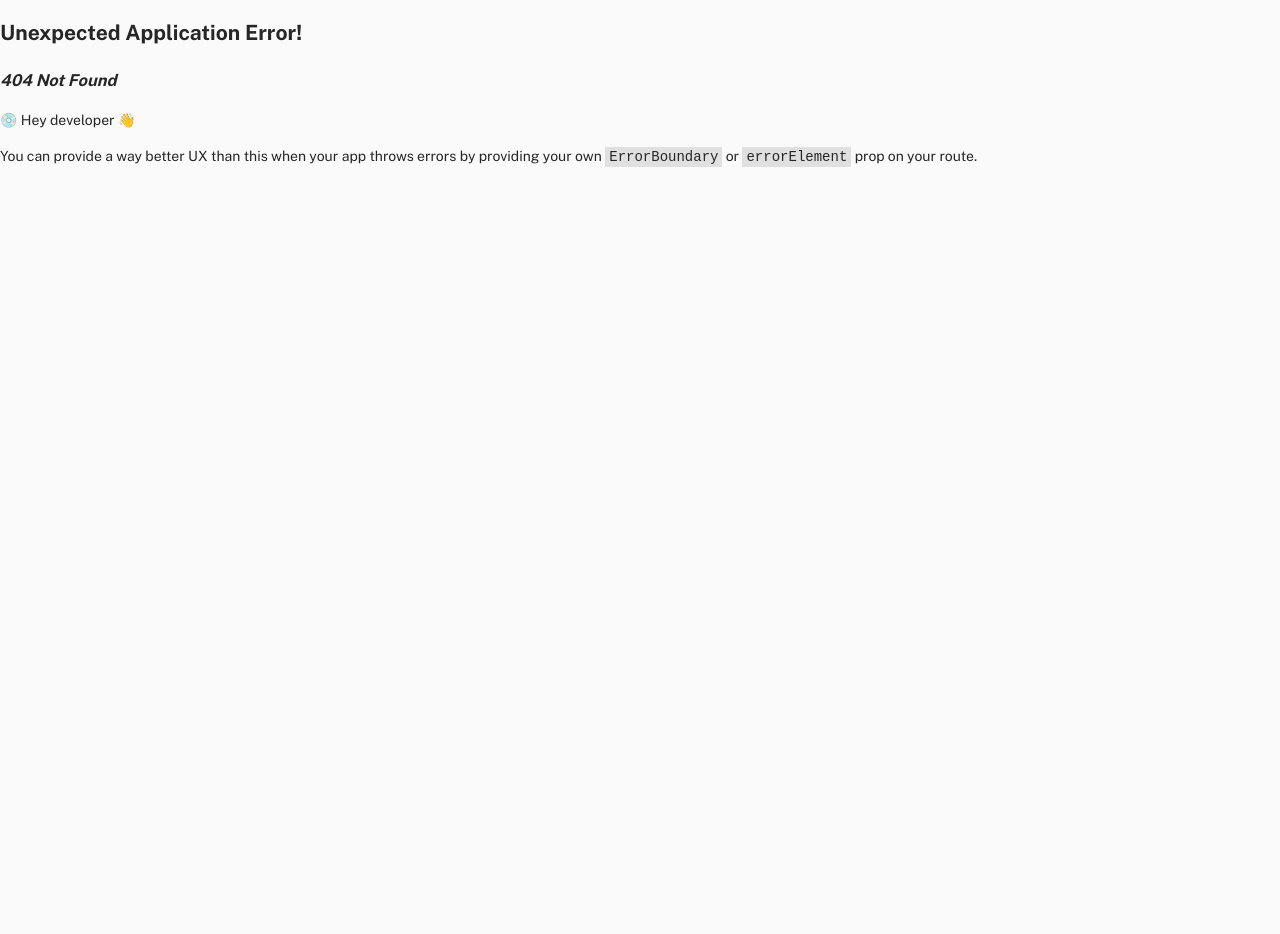
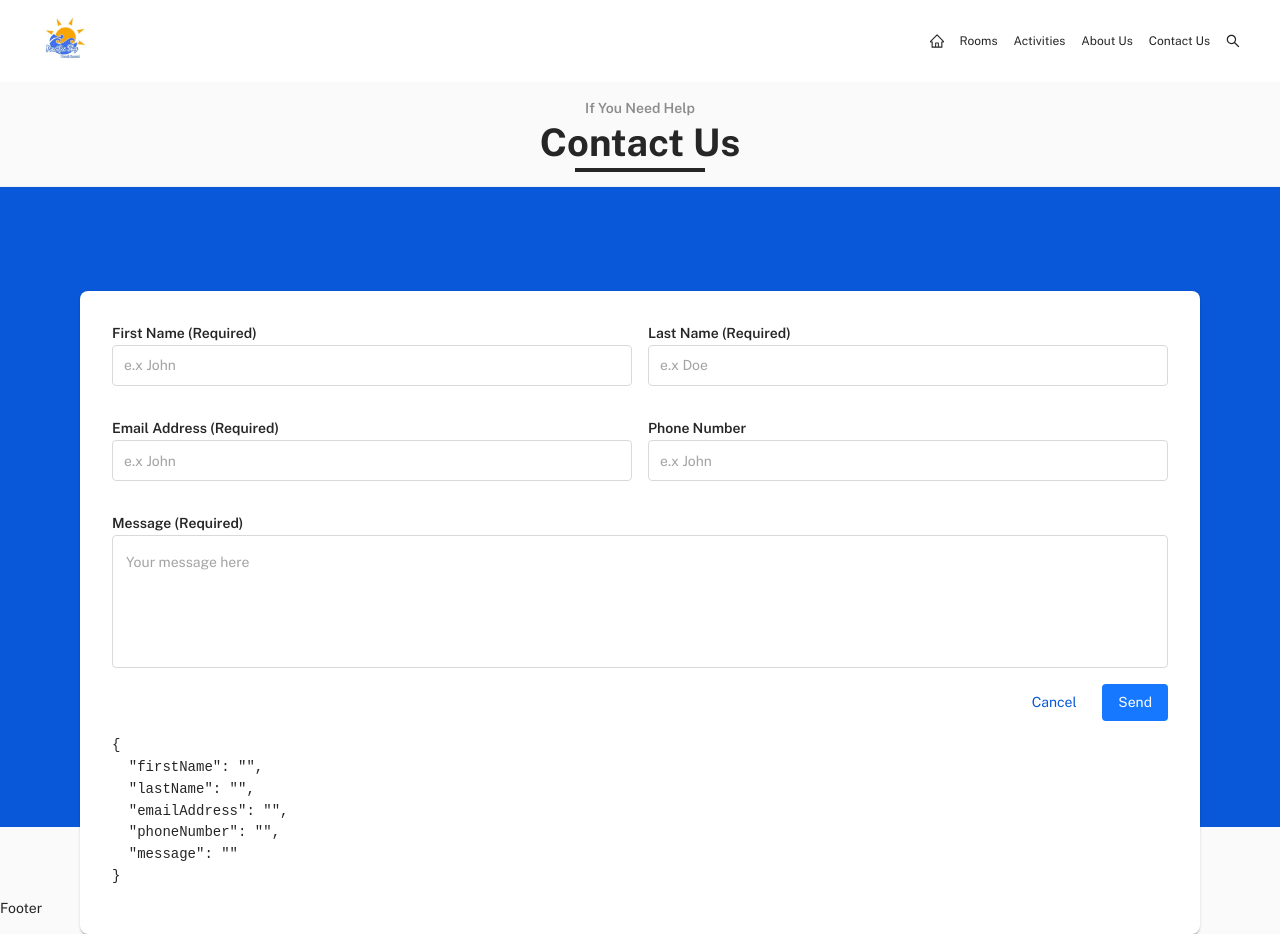
Before and after one commit to STI-App-Dev-2024/BSIT3.1C-Web-Based-Management-Pacific-Sky-Beach-Resort, a React (Vite) app in the folder client/: page /contact-us in a window 1280 px wide. Before the commit this address had no page. Before the commit the page ends 800 px from the top, so only its background shows below. Built offline with nearby package versions, Linux system fonts and the light colour scheme.

Commit message:
feat:add contact-us and modify some components

```diff
--- a/client/package.json
+++ b/client/package.json
@@ -43,6 +43,7 @@
     "react-copy-to-clipboard": "^5.1.0",
     "react-device-detect": "^2.2.3",
     "react-dom": "^18.2.0",
+    "react-helmet": "^6.1.0",
     "react-number-format": "^5.3.3",
     "react-router": "^6.22.3",
     "react-router-dom": "^6.22.3",
--- /dev/null
+++ b/client/src/components/PageTitle.jsx
@@ -0,0 +1,16 @@
+import React from 'react';
+import { Helmet } from 'react-helmet';
+
+const PageTitle = ({ title, isOnportal = true }) => {
+  return (
+    <React.Fragment>
+      <Helmet>
+        <meta charSet="utf-8" />
+        <title>{`${title} - ${isOnportal ? 'Pacific Sky Beach Portal' : 'Pacific Sky Beach'}`}</title>
+        <link rel="canonical" href="http://mysite.com/example" />
+      </Helmet>
+    </React.Fragment>
+  );
+};
+
+export default PageTitle;
--- /dev/null
+++ b/client/src/components/TitleTag.jsx
@@ -0,0 +1,21 @@
+import { Box, Divider, Typography } from '@mui/material';
+import React from 'react';
+
+const TitleTag = ({ title, subtitle }) => {
+  return (
+    <React.Fragment>
+      <Box justifyContent="center" display="flex" alignContent="center" alignItems="center" flexDirection="column" marginBlock={2}>
+        <Typography variant="subtitle1" color="secondary">
+          {subtitle}
+        </Typography>
+        <Typography variant="h1" fontWeight={900}>
+          {title}
+        </Typography>
+      </Box>
+      <Divider sx={{ width: 130, display: 'block', margin: ' 1em auto', marginTop: '-1em', borderBottom: 4 }} />
+      <Divider />
+    </React.Fragment>
+  );
+};
+
+export default TitleTag;
--- /dev/null
+++ b/client/src/components/TwoColumn.jsx
@@ -0,0 +1,43 @@
+import { Box, Container, Grid, Stack, Typography } from '@mui/material';
+import React from 'react';
+
+const TwoColumn = ({ image, title, subtitle, caption, description, isInverted }) => {
+  return (
+
+      <Grid container  paddingInline={20} spacing={0} flexDirection={isInverted && 'row-reverse'}>
+        <Grid item sm={12} md={6} justifyContent="center" display="flex">
+          <Box marginTop={5} borderRadius={2} width="95%" component="img" src={image} alt="About Us" />
+        </Grid>
+        <Grid paddingLeft={12} item sm={12} md={6}>
+          <Stack direction="column" justifyContent="center" height="100%">
+            <Box
+              textAlign="center"
+              sx={{
+                width: 120,
+                borderRadius: 2,
+                boxShadow: 3,
+                marginBottom: 2
+              }}
+            >
+              <Typography letterSpacing={2} variant="subtitle2">
+                {title}
+              </Typography>
+            </Box>
+
+            <Typography fontWeight={1000} letterSpacing={-1} variant="h1">
+              {subtitle}
+            </Typography>
+            <Typography fontWeight={600} letterSpacing={-1} marginBottom={1} variant="h3">
+              {caption}
+            </Typography>
+            <Typography borderLeft={1} paddingLeft={2} letterSpacing={0} variant="subtitle1">
+              {description}
+            </Typography>
+          </Stack>
+        </Grid>
+      </Grid>
+
+  );
+};
+
+export default TwoColumn;
--- a/client/src/layout/Wrapper/nav-items/navItems.js
+++ b/client/src/layout/Wrapper/nav-items/navItems.js
@@ -1,7 +1,8 @@
 const navItems = [
   { _id: 1, name: 'Rooms', link: '/rooms' },
   { _id: 2, name: 'Activities', link: '/activities' },
-  { _id: 3, name: 'About Us', link: '/about-us' }
+  { _id: 3, name: 'About Us', link: '/about-us' },
+  { _id: 4, name: 'Contact Us', link: '/contact-us' },
 ];
 
 export default navItems;
--- /dev/null
+++ b/client/src/pages/about-us/index.jsx
@@ -0,0 +1,51 @@
+import TitleTag from 'components/TitleTag';
+import TwoColumn from 'components/TwoColumn';
+import React from 'react';
+
+const index = () => {
+  return (
+    <React.Fragment>
+      <TitleTag subtitle="LEARN MORE ABOUT PACIFIC SKY" title="About Us" />
+      <TwoColumn
+        image="https://th.bing.com/th/id/OIP.mGLrANuGJsE3elRgnUhb3QHaFj?rs=1&pid=ImgDetMain"
+        title="OUR VISION"
+        subtitle={
+          <>
+            A force of good that brings <br /> economic awareness
+          </>
+        }
+        caption="& financial solutions to create wealth for families."
+        description={
+        <>
+        To be a top financial institution in the insurance that brings <br/>
+        economic awareness and financial solutions to create wealth for <br/>
+        individual and families.
+        </>
+
+        }
+      />
+      <TwoColumn
+        isInverted={true}
+        image="https://lajollamom.com/wp-content/uploads/2018/10/pacific-beach-san-diego-hotels-pacific-terrace.jpg"
+        title="OUR MISSION"
+        subtitle={
+          <>
+           To help re-enfroce
+          </>
+        }
+        caption="& boost the value of a family's financial portfolio."
+        description={
+        <>
+        To help individuals and families build a comfortable future byt assigning  <br/>
+        them in reinforcing and increasing the value of their portfolio through <br/>
+        financial(or economic) awareness, and well developed financial<br/>
+        solutions that reduces risks and amplify growth.
+        </>
+
+        }
+      />
+    </React.Fragment>
+  );
+};
+
+export default index;
--- /dev/null
+++ b/client/src/pages/contact-us/index.jsx
@@ -0,0 +1,48 @@
+import { Box, Container, Divider, Grid, Stack, TextField, Typography } from '@mui/material';
+import { useTheme } from '@mui/material/styles';
+import React from 'react';
+
+import PageTitle from 'components/PageTitle';
+import TitleTag from 'components/TitleTag';
+import Form from 'sections/contact-us/Form';
+
+const ContactUs = () => {
+  const theme = useTheme();
+
+  return (
+    <React.Fragment>
+      <PageTitle title="Contact-Us" isOnportal={false} />
+      <TitleTag subtitle="If You Need Help" title="Contact Us" />
+
+        <Box
+          sx={{
+            backgroundColor: theme.palette.primary.dark,
+            height: '80vh',
+            width:'100%',
+            position: 'absolute',
+            paddingBlock:13,
+            paddingInline:10
+
+          }}>
+
+        <Box sx={{
+          position:'relative',
+          zIndex:10,
+          backgroundColor:'white',
+          margin:0,
+          padding:0,
+          flexDirection:'column',
+          flexWrap:'wrap',
+          justifyContent:'center',
+          alignItems:'flex-start',
+          borderRadius:2
+
+        }}>
+          <Form />
+        </Box>
+        </Box>
+    </React.Fragment>
+  );
+};
+
+export default ContactUs;
--- a/client/src/routes/AbsoluteRoutes.jsx
+++ b/client/src/routes/AbsoluteRoutes.jsx
@@ -1,13 +1,15 @@
 import { lazy } from 'react';
 
 // project import
+
 import Loadable from 'components/Loadable';
-import MinimalLayout from 'layout/MinimalLayout';
 import PageWrapper from 'layout/Wrapper';
+
 
 // render - absolute pages
 const Home = Loadable(lazy(() => import('pages/home/index')));
-
+const AboutUs = Loadable(lazy(() => import('pages/about-us/index')));
+const ContactUs = Loadable(lazy(() => import('pages/contact-us/index')));
 // ==============================|| AUTH ROUTING ||============================== //
 
 const AbsoluteRoutes = {
@@ -17,7 +19,18 @@ const AbsoluteRoutes = {
       path: '/',
       element: <PageWrapper children={<Home />} />
     },
+
+    {
+      path: '/about-us',
+      element: <PageWrapper children={<AboutUs />} />
+    },
+
+    {
+      path: '/contact-us',
+      element: <PageWrapper children={<ContactUs />} />
+    },
   ]
+
 };
 
 export default AbsoluteRoutes
--- /dev/null
+++ b/client/src/sections/contact-us/Form.jsx
@@ -0,0 +1,73 @@
+import { Box, Button, Grid, Stack, TextField, Typography } from '@mui/material';
+import { Formik } from 'formik';
+import React from 'react';
+
+const Form = () => {
+  const initialValues = {
+    firstName: '',
+    lastName: '',
+    emailAddress: '',
+    phoneNumber: '',
+    message: ''
+  };
+
+  return (
+    <Box
+      sx={{
+        p: 4,
+        boxShadow: 1,
+        borderRadius: 2
+      }}
+    >
+      <Formik onSubmit={(data) => console.log(data)} initialValues={initialValues}>
+        {({ values, errors, handleChange, handleSubmit }) => {
+          return (
+            <form onSubmit={handleSubmit}>
+              <Grid container spacing={2}>
+                <Grid item md={6}>
+                  <Box marginBottom={2}>
+                    <Typography variant="subtitle1">First Name (Required)</Typography>
+                    <TextField fullWidth name="firstName" onChange={handleChange} placeholder="e.x John" />
+                  </Box>
+                </Grid>
+                <Grid item md={6}>
+                  <Box marginBottom={2}>
+                    <Typography variant="subtitle1">Last Name (Required)</Typography>
+                    <TextField fullWidth name="lastName" onChange={handleChange} placeholder="e.x Doe" />
+                  </Box>
+                </Grid>
+                <Grid item md={6}>
+                  <Box marginBottom={2}>
+                    <Typography variant="subtitle1">Email Address (Required)</Typography>
+                    <TextField fullWidth name="emailAddress" onChange={handleChange} placeholder="e.x John" />
+                  </Box>
+                </Grid>
+                <Grid item md={6}>
+                  <Box marginBottom={2}>
+                    <Typography variant="subtitle1">Phone Number </Typography>
+                    <TextField fullWidth name="phoneNumber" onChange={handleChange} placeholder="e.x John" />
+                  </Box>
+                </Grid>
+                <Grid item md={12}>
+                  <Box marginBottom={2}>
+                    <Typography variant="subtitle1">Message (Required)</Typography>
+                    <TextField multiline rows={5} fullWidth name="message" onChange={handleChange} placeholder="Your message here" />
+                  </Box>
+                </Grid>
+              </Grid>
+              <Stack direction="row" justifyContent="flex-end" spacing={2}>
+                <Button>Cancel</Button>
+                <Button variant="contained" onClick={handleSubmit}>
+                  Send
+                </Button>
+              </Stack>
+              <pre>{JSON.stringify(values, null, 2)}</pre>
+            </form>
+          );
+        }}
+      </Formik>
+    </Box>
+  );
+};
+
+export default Form;
```
Also changed, not shown: 2 other files (tests, documents, lock files or other folders).
